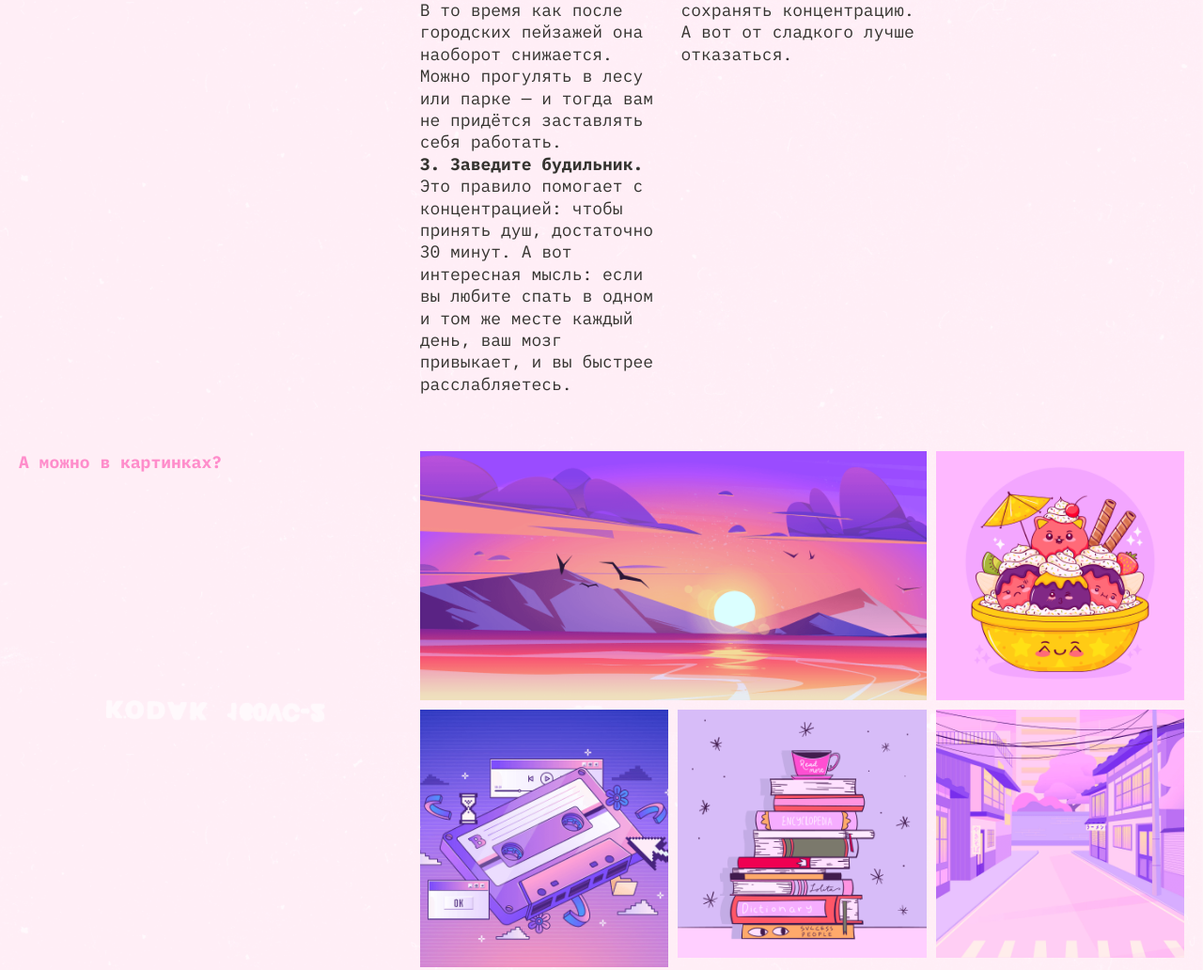
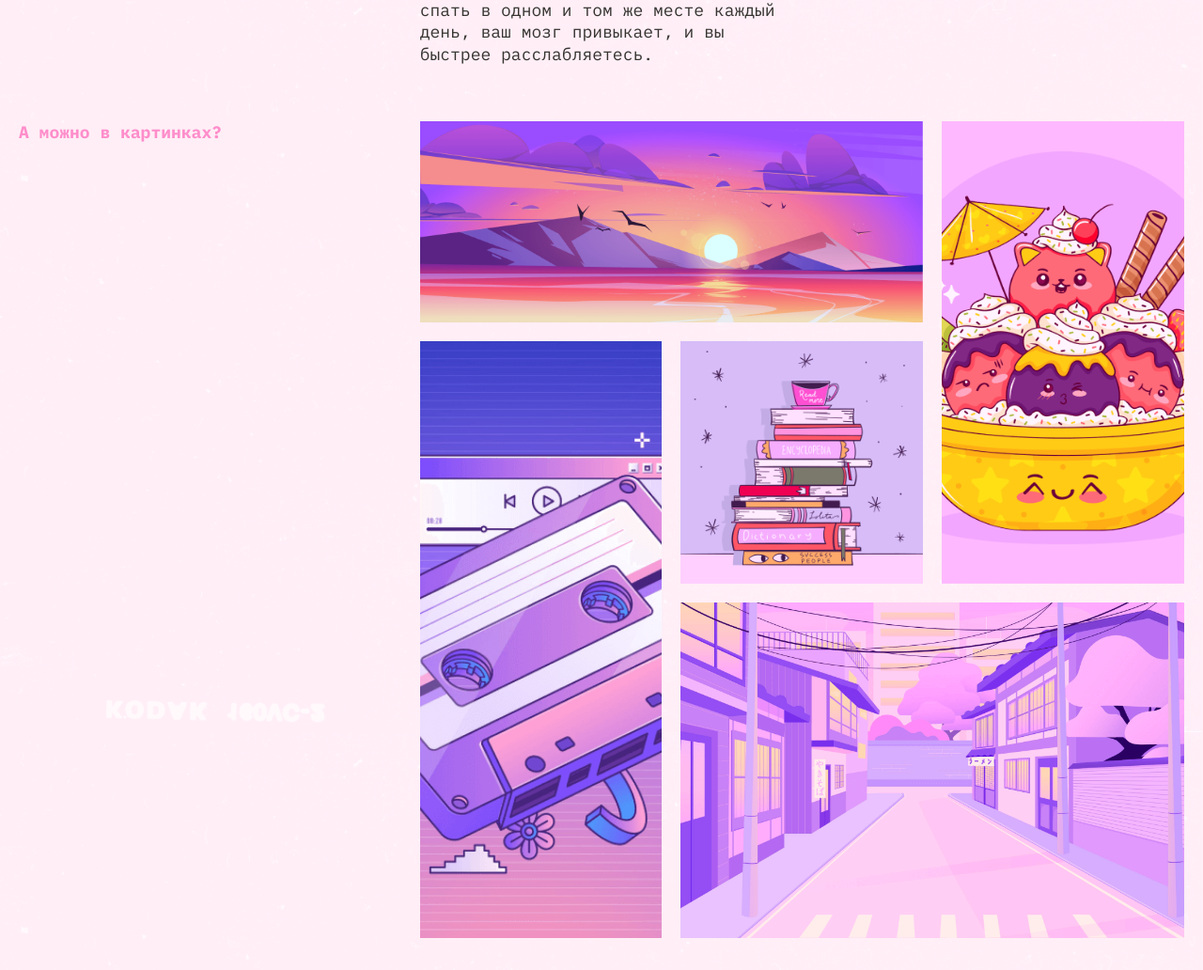
Before and after one commit to Andrew6869/slozhno-sosredotochitsya-ad, a plain HTML site: page index.html in a window 1280 px wide. Shown: the part 2421-3453 px from the top of the page at 94% size. Drawn offline with Linux system fonts and the light colour scheme.

Commit message:
финальная вычитка по чек-листу

```diff
--- a/styles/globals.css
+++ b/styles/globals.css
@@ -1,4 +1,3 @@
-/* Сброс */
 *,
 *::before,
 *::after {
@@ -23,7 +22,6 @@ img {
   display: block;
 }
 
-/* База */
 body {
   font-family: 'IBM Plex Mono', 'Courier New', monospace;
   font-weight: 400;
--- a/styles/style.css
+++ b/styles/style.css
@@ -1,11 +1,6 @@
-/* 1. Шрифты */
 @import url('../fonts/fonts.css');
-
-/* 2. Глобальные стили и переменные */
 @import url('./globals.css');
 @import url('./variables.css');
-
-/* 3. Собственные стили тем */
 @import url('./light.css');
 @import url('./dark.css');
 
@@ -22,7 +17,6 @@
     position: relative;
 }
 
-/* Декоративные уголки */
 .decorated-zone::before,
 .decorated-zone::after {
     content: '';
@@ -46,7 +40,6 @@
     border-top: none;
 }
 
-/* REC */
 .header__rec {
     position: absolute;
     top: 10px;
@@ -66,7 +59,6 @@
     box-shadow: 0 0 4px 2px var(--accent-color, #ff8dcb);
 }
 
-/* Навигация */
 .header__theme-menu-list {
     display: flex;
     gap: 10px;
@@ -100,7 +92,6 @@
     pointer-events: none;
 }
 
-/* Заголовок */
 .header__title {
     font-size: clamp(7.25rem, 7.0115rem + 1.0178vw, 7.5rem);
     line-height: 0.825;
@@ -155,7 +146,6 @@
     line-height: 1.3;
 }
 
-/* Галерея */
 .gallery {
     display: grid;
     gap: 10px;
@@ -195,11 +185,29 @@
     .header {
         padding: 20px;
     }
-    .decorated-zone::before { top: 20px; right: 20px; }
-    .decorated-zone::after { bottom: 20px; left: 20px; }
-    .header__rec { top: 20px; right: 48px; }
-    .header__theme-menu-list { justify-content: flex-end; }
-    .header__subtitle { max-width: 364px; }
+
+    .decorated-zone::before {
+        top: 20px;
+        right: 20px;
+    }
+
+    .decorated-zone::after {
+        bottom: 20px;
+        left: 20px;
+    }
+
+    .header__rec {
+        top: 20px;
+        right: 48px;
+    }
+
+    .header__theme-menu-list {
+        justify-content: flex-end;
+    }
+
+    .header__subtitle {
+        max-width: 364px;
+    }
 
     .main {
         padding: 60px 20px;
@@ -210,16 +218,20 @@
         grid-template-columns: 1fr 2fr;
         gap: 20px;
     }
+
     .section__title {
         align-self: start;
     }
 
     .gallery {
         grid-template-columns: repeat(3, 1fr);
+        gap: 20px;
     }
+
     .gallery__item:nth-child(1) {
         grid-column: span 2;
     }
+
     .gallery__item:nth-child(3) {
         grid-row: span 2;
     }
@@ -234,7 +246,38 @@
         grid-template-columns: repeat(3, 1fr);
     }
 
-    .section:nth-child(1) .cards {
+    .section:nth-child(1) .cards,
+    .section:nth-child(3) .cards {
         grid-template-columns: 1fr 1fr;
     }
+
+    .gallery {
+        grid-template-columns: repeat(3, 1fr);
+        grid-template-rows: repeat(3, auto);
+    }
+
+    .gallery__item:nth-child(1) {
+        grid-column: 1 / 3;
+        grid-row: 1 / 2;
+    }
+
+    .gallery__item:nth-child(2) {
+        grid-column: 3 / 4;
+        grid-row: 1 / 3;
+    }
+
+    .gallery__item:nth-child(3) {
+        grid-column: 1 / 2;
+        grid-row: 2 / 4;
+    }
+
+    .gallery__item:nth-child(4) {
+        grid-column: 2 / 3;
+        grid-row: 2 / 3;
+    }
+
+    .gallery__item:nth-child(5) {
+        grid-column: 2 / 4;
+        grid-row: 3 / 4;
+    }
 }
--- a/styles/variables.css
+++ b/styles/variables.css
@@ -1,5 +1,4 @@
 :root {
-    /* Светлая тема */
     --bg-color: #fff1f7;
     --bg-image: url('../images/cover-image-light.png');
     --text-color: #353430;
@@ -11,7 +10,6 @@
 
 @media (prefers-color-scheme: dark) {
     :root {
-        /* Тёмная тема */
         --bg-color: #000028;
         --bg-image: url('../images/cover-image-dark.png');
         --text-color: #f1b2ce;
```
